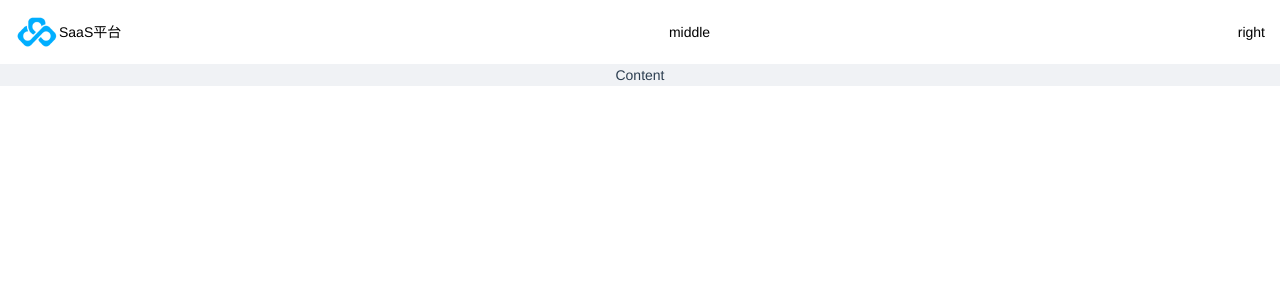
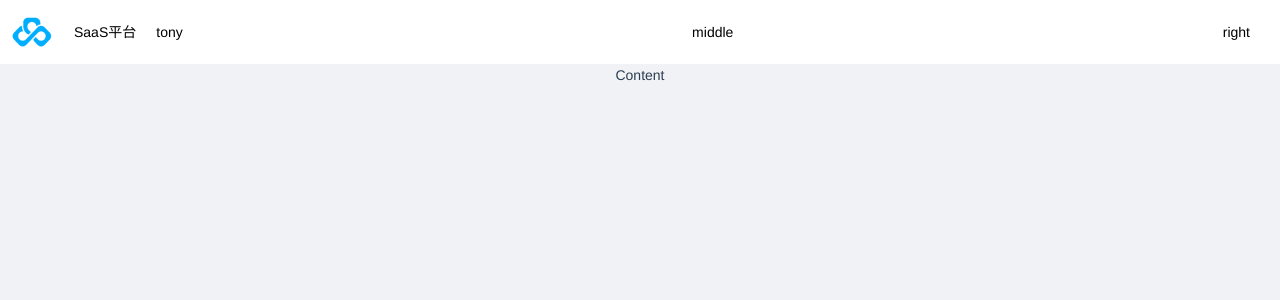
Before and after one commit to dlf9412/Vue3.0-Node, a Vue app in the folder vue-ts/: page / in a window 1280 px wide. Shown: the top 300 px of the page. Built offline with nearby package versions, Linux system fonts and the light colour scheme; no server answers.

Commit message:
feat(优化代码格式):

```diff
--- a/vue-ts/src/view/Home/index.vue
+++ b/vue-ts/src/view/Home/index.vue
@@ -7,8 +7,8 @@
           <template v-slot>
              <div class="main-header-left">
                 <div id="menu-logo"></div>
-                <div>{{saasConfig.title}}</div>
-                <div></div>
+                <div class="menu-saas">{{saasConfig.title}}</div>
+                <div>{{company.name}}</div>
              </div>
           </template>
         </Header>
@@ -18,22 +18,14 @@
     </Layout>
   </div>
 </template>
-<script setup='props,{emit}' lang='ts'>
+<script setup lang='ts'>
 import axios from 'axios'
 import {useRouter} from 'vue-router'
 import {Layout,LayoutHeader,LayoutContent} from 'ant-design-vue'
 import Header from './header.vue'
 import { onMounted, reactive } from '@vue/runtime-core'
 const router=useRouter()
-const routeClick=()=>{
-  router.push('/app')
-}
-axios.get('/api').then((res)=>{
-  console.log(res)
-})
-onMounted(()=>{
-  console.log(1111)
-})
+
 const saasConfig=reactive({
     title:'SaaS平台',
     url:''
@@ -42,29 +34,52 @@ const company=reactive({
     name:'tony'
   })
 
+const routeClick=()=>{
+  router.push('/app')
+}
+
+axios.get('/api').then((res)=>{
+  console.log(res)
+})
+onMounted(()=>{
+  // console.log(1111)
+})
+
+
 </script>
-<style lang="less">
+<style lang="less" scoped>
 @import '@/common/css/index.less';
 .ant-layout-header, .ant-layout-footer {
   color: black;
   background: #fff;
-  padding: 0 15px;
+}
+.ant-layout-header{
+  padding-left: 10px;
+  padding-right: 30px;
 }
 .home-index{
+  height: 100%;
+  /deep/ .ant-layout{
+    height: 100%;
+  }
   .main-header-left{
       .displayFlex(flex-start);
-      div{
-        margin-right: 10px;
-      }
       #menu-logo{
         background: url('@/assets/menu-logo.png') no-repeat 50%;
         background-size: 100% 100%;
         width: 44px;
         height: 40px;
-        margin: 0 auto;
         line-height: 40px;
         color: #fff;
         text-align: center;
+        cursor: auto;
+      }
+      .menu-saas:hover{
+        color: #00aeff;
+      }
+      div{
+        margin-right: 20px;
+        cursor: pointer;
       }
     }
 }
```
